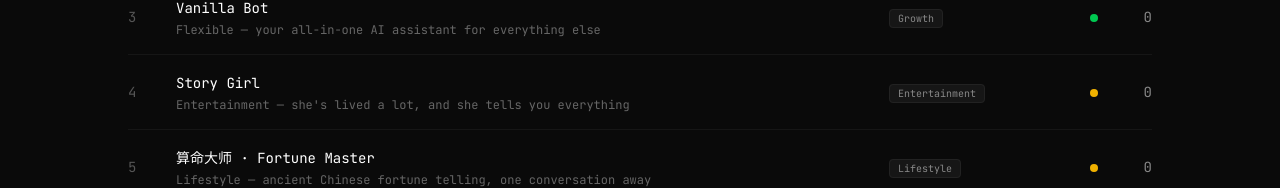
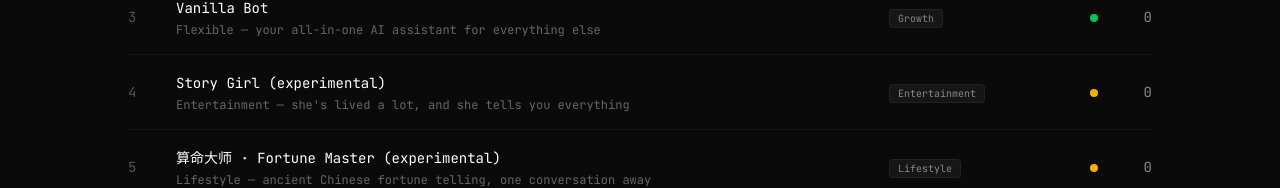
Before and after one commit to TopifyAI/get-your-claw-webapp, a Next.js app: page / in a window 1280 px wide. Shown: the part 764-952 px from the top of the page. Built offline with nearby package versions, Linux system fonts and the light colour scheme; no server answers.

Commit message:
feat: add (experimental) label to beta bots - Story Girl and Fortune Master

```diff
--- a/src/data/bots.ts
+++ b/src/data/bots.ts
@@ -56,7 +56,7 @@ export const bots: Bot[] = [
   },
   {
     slug: "story-girl",
-    name: "Story Girl",
+    name: "Story Girl (experimental)",
     tagline: "Entertainment — she's lived a lot, and she tells you everything",
     description:
       "She's not an assistant — she's a character with a past full of wild nights, heated encounters, and stories she's been dying to share. Every conversation is a first-person confession — vivid, sensory, unapologetic. She sets the mood, you just listen. Age-verified 18+ only. Speaks any language.",
@@ -69,7 +69,7 @@ export const bots: Bot[] = [
   },
   {
     slug: "fortune-master",
-    name: "算命大师 · Fortune Master",
+    name: "算命大师 · Fortune Master (experimental)",
     tagline: "Lifestyle — ancient Chinese fortune telling, one conversation away",
     description:
       "An AI fortune telling master rooted in Chinese metaphysics. Send your birth date for a BaZi reading, upload a palm photo, ask about feng shui, or consult the I Ching. He shows his work — real charts, real pillars, real hexagrams. Chinese & English.",
```
